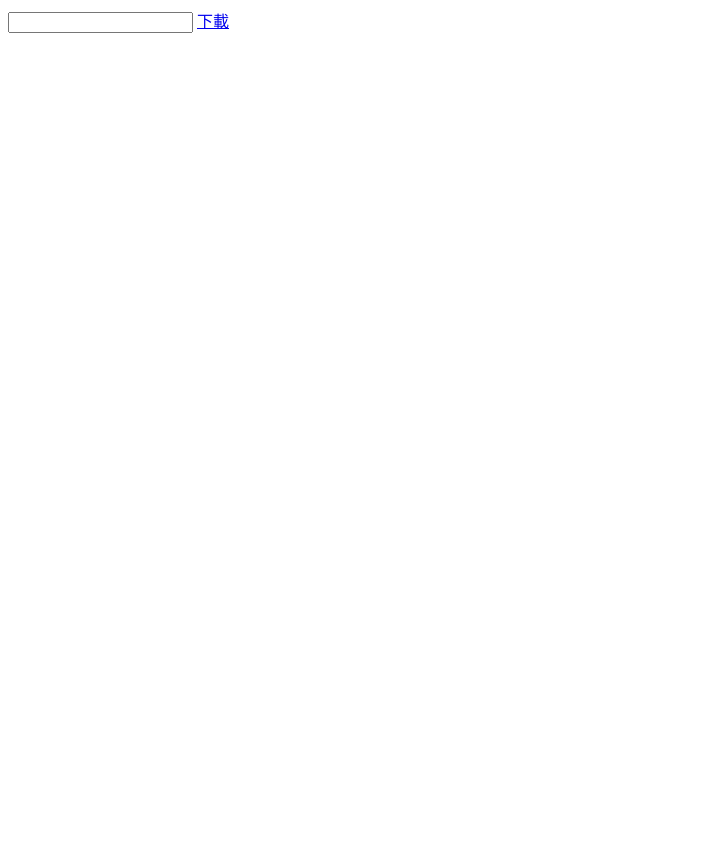
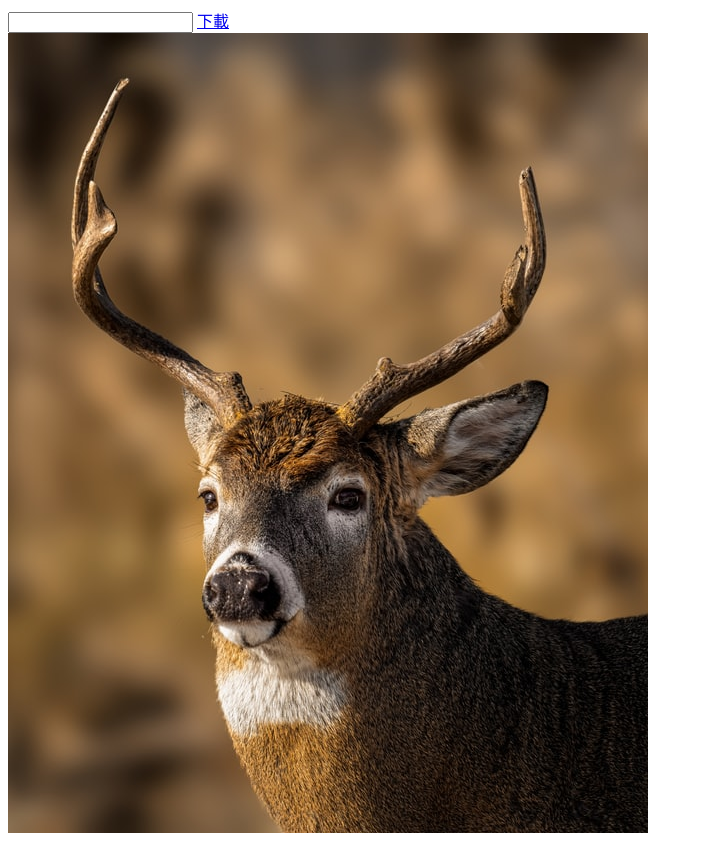
Before and after one commit to Wang11artgital/canvasImgTest, a plain HTML site: page index.html in a window 1280 px wide. Shown: the whole page, without its empty margins (0-703 px from the left). Before the commit the page ends 800 px from the top, so only its background shows below. Drawn offline with Linux system fonts and the light colour scheme.

Commit message:
Update index.html

```diff
--- a/index.html
+++ b/index.html
@@ -9,21 +9,28 @@
 <body>
     <input type="text" id="text">
     <a href="#" download="dl.png" onclick="this.href=canvas.toDataURL()" >下載</a>
-    <div><canvas id="canvas"></canvas></div>
+    <div>
+        <img src="./image/skyler-ewing-PHdhffx_Xb0-unsplash.jpg" alt="">
+        <canvas id="canvas"></canvas>
+    </div>
 </body>
+<style>
+    div {
+        position: relative;
+    }
+    #canvas {
+        position: absolute;
+        left: 0;
+    }
+</style>
 <script>
-    var img = new Image();
-    img.src="./image/skyler-ewing-PHdhffx_Xb0-unsplash.jpg"
+    var img = document.querySelector('img');
     var canvas = document.querySelector('#canvas');
     var text = document.querySelector('#text');
     var naturalImgSize = [img.naturalWidth,img.naturalHeight];
     var ctx = canvas.getContext("2d");
-    img.onload = function(){
-        canvas.width = naturalImgSize[0];
-        canvas.height = naturalImgSize[1];
-        ctx.drawImage(img,0,0);
-
-    }
+    canvas.width = naturalImgSize[0];
+    canvas.height = naturalImgSize[1];
     text.addEventListener('change',()=>{
         ctx.clearRect(0, 0, canvas.width, canvas.height);
         ctx.drawImage(img,0,0);
```
